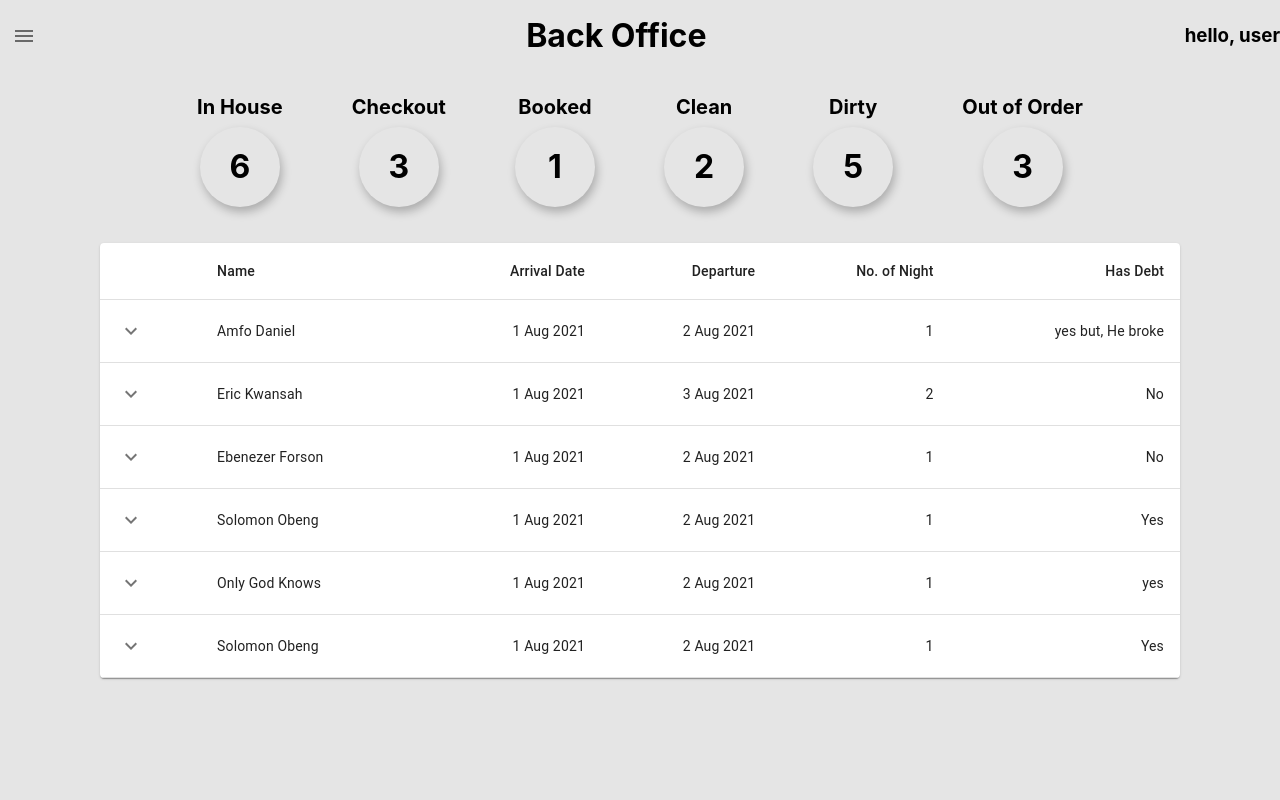
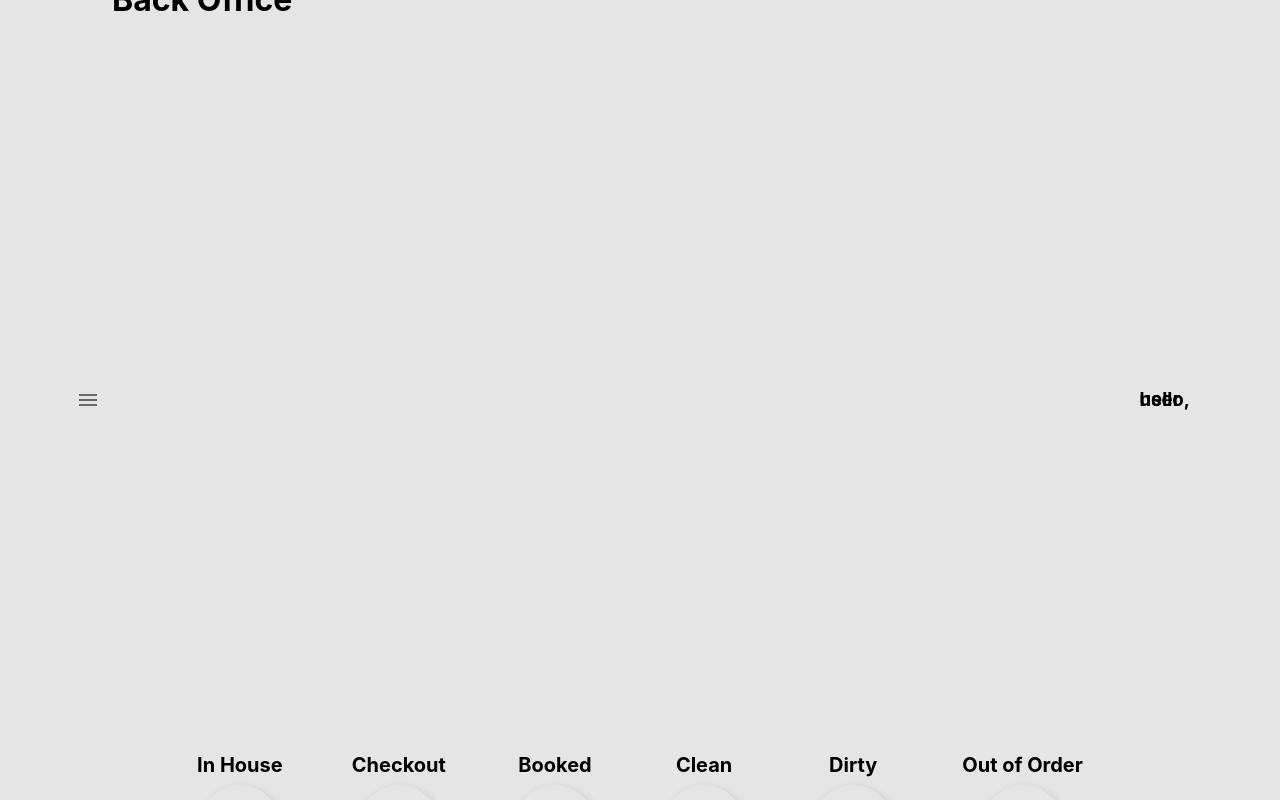
Before and after one commit to griffin919/hotel-pms, a React (Create React App) app: page /BackOffice in a window 1280 px wide. Built offline with nearby package versions, Linux system fonts and the light colour scheme.

Commit message:
buggy commit

```diff
--- a/src/App.css
+++ b/src/App.css
@@ -41,9 +41,11 @@
   grid-row: 1/2;
   grid-column: 1/3;
   display: flex;
-  justify-content: space-between;
+  justify-content: center;
   align-items: center;
+
 }
+
 
 .item2{
   grid-column: 1/3;
@@ -53,8 +55,6 @@
   display: flex;
   justify-content: space-evenly;
   align-items: center;
-
-
 }
 
 .item3{
@@ -63,37 +63,6 @@
   /* background-color: #fff; */
   padding-left: 100px;
   padding-right: 100px;
-}
-
-.header-wrapper{
-  position: absolute;
-  display: flex;
-  justify-content: space-between;
-  align-items: center;
-  height: 10vh;
-  width: 100vw;
-}
-
-
-.main-wrapper{
-  position: absolute;
-  width: 75vw;
-  height: 75vh;
-  bottom: 5vh;
-  left: 20vw;
-  display: grid;
-  grid-template-rows: 15% 85%;
-  grid-template-columns: 50% 50%;
-  grid-gap: 50px;
-}
-
-.overviewSummaryContainer{
-  grid-column: 1/ span 2;
-  grid-row: 1/ span 1;
-  display: flex;
-  justify-content: space-evenly;
-  align-items: center;
-  flex-wrap: wrap;
 }
 
 .elipse-container{
@@ -124,33 +93,3 @@
   text-align: center;
 
 }
-
-/* ELIPSE COLORING */
-
-.elipseTotal{
-  background-color: var(--totalRooms);
-}
-
-.elipseIn{
-  background-color:var(--totalIn);
-}
-
-.elipseArr{
-  background-color: var(--arrivals);
-}
-
-.elipseDep{
-  background-color: var(--departures);
-}
-
-.elipseClean{
-  background-color: var(--clean);
-}
-
-.elipseDirty{
-  background-color: var(--dirty);
-}
-
-.elipseOut{
-  background-color: var(--Out);
-}
--- a/src/App.js
+++ b/src/App.js
@@ -2,13 +2,13 @@ import './App.css';
 import React from 'react'
 import Header from './components/Header'
 import { BrowserRouter as Router, Switch, Route } from 'react-router-dom';
-import Overview from './components/pages/Overview';
-import BackOffice from './components/pages/BackOffice';
-import GuestMgt from './components/pages/GuestMgt';
-import POS from './components/pages/POS';
-import Revenue from './components/pages/Revenue';
-import RoomMgt from './components/pages/RoomMgt';
-import FrontOffice from './components/FrontOffice/FrontOffice';
+// import Overview from './components/pages/Overview';
+// import BackOffice from './components/pages/BackOffice';
+// import GuestMgt from './components/pages/GuestMgt';
+// import POS from './components/pages/POS';
+// import Revenue from './components/pages/Revenue';
+// import RoomMgt from './components/pages/RoomMgt';
+// import FrontOffice from './components/FrontOffice/FrontOffice';
 import NavDrawer from './components/NavDrawer'
 import StatusCircle from './components/StatusCircle'
 
@@ -17,30 +17,10 @@ import InHouseTable from './components/InHouseTable';
 const App = () => {
   return (
       <Router>
-
         <div className="container">
-
-
-        <div className="grid-item item1">
-          <Header />
-
-
-          <NavDrawer/>
-
-            <Switch>
-              <Route exact path='/' render={props=> <Overview {...props}/>}/>
-              <Route exact path='/GuestMgt' render={props=> <GuestMgt {...props}/>}/>
-              <Route exact path='/BackOffice'  render={props=> <BackOffice {...props}/>}/>
-              <Route exact path='/POS'  render={props=> <POS {...props}/>}/>
-              <Route exact path='/Revenue'  render={props=> <Revenue {...props}/>}/>
-              <Route exact path='/RoomMgt'  render={props=> <RoomMgt {...props}/>}/>
-              <Route exact path='/FrontOffice'  render={props=> <FrontOffice {...props}/>}/>
-            </Switch>
-
-            <h3>hello, user</h3>
-
-
-        </div>
+          <div className="grid-item item1">
+                <Header />
+          </div>
 
         <div className="grid-item item2" >
            <StatusCircle statusCounter={6} statusLabel={'In House'}/>
--- a/src/components/FrontOffice/FrontOffice.css
+++ /dev/null
@@ -1,11 +0,0 @@
-*{
-    margin: 0;
-    padding: 0;
-    box-sizing: border-box;
-}
-
-.container{
-    width: 100vw;
-    height: 100vh;
-    background-color: yellow;
-}
--- a/src/components/FrontOffice/FrontOffice.js
+++ /dev/null
@@ -1,13 +0,0 @@
-import React from 'react'
-import './FrontOffice'
-import '../../App.css'
-
-const FrontOffice = () => {
-    return (
-        <div className="container">
-            <h1>Front Office</h1>
-        </div>
-    )
-}
-
-export default FrontOffice
--- a/src/components/Header.js
+++ b/src/components/Header.js
@@ -1,12 +1,31 @@
 import HeaderTitle from "./HeaderTitle"
 import React from 'react'
+import '../components/header.css';
+import { BrowserRouter as Router, Switch, Route } from 'react-router-dom';
+import Overview from './pages/Overview';
+import BackOffice from './pages/BackOffice';
+import GuestMgt from './pages/Guests/GuestMgt';
+import POS from './pages/POS';
+import Revenue from './pages/Revenue';
+import RoomMgt from './pages/RoomMgt';
+import FrontOffice from './pages/FrontOffice/FrontOffice';
+import NavDrawer from './NavDrawer'
 
 const Header = () => {
     return (
         <header className='header-wrapper'>
+            <NavDrawer/>
+            <Switch>
+              <Route exact path='/' render={props=> <Overview {...props}/>}/>
+              <Route exact path='/GuestMgt' render={props=> <GuestMgt {...props}/>}/>
+              <Route exact path='/BackOffice'  render={props=> <BackOffice {...props}/>}/>
+              <Route exact path='/POS'  render={props=> <POS {...props}/>}/>
+              <Route exact path='/Revenue'  render={props=> <Revenue {...props}/>}/>
+              <Route exact path='/RoomMgt'  render={props=> <RoomMgt {...props}/>}/>
+              <Route exact path='/FrontOffice'  render={props=> <FrontOffice {...props}/>}/>
+            </Switch>
 
-            <HeaderTitle title={''}/>
-
+            <h3>hello, user</h3>
 
         </header>
     )
--- /dev/null
+++ b/src/components/header.css
@@ -0,0 +1,15 @@
+*{
+    padding: 0;
+    margin: 0;
+    box-sizing: border-box;
+    font-family: -apple-system, BlinkMacSystemFont, 'Segoe UI', Roboto, Oxygen, Ubuntu, Cantarell, 'Open Sans', 'Helvetica Neue', sans-serif;
+    line-height: 0;
+  }
+
+
+.header-wrapper{
+    display: flex;
+    justify-content: space-between;
+    align-items: center;
+    width: 90vw;
+  }
--- a/src/components/pages/BackOffice.js
+++ b/src/components/pages/BackOffice.js
@@ -1,9 +1,11 @@
 import React from 'react'
+import './backoffice.css'
 
 const BackOffice = () => {
     return (
-        <div>
+        <div className="BOcontainer">
             <h1>Back Office</h1>
+
         </div>
     )
 }
--- /dev/null
+++ b/src/components/pages/FrontOffice/FrontOffice.css
@@ -0,0 +1,16 @@
+*{
+    margin: 0;
+    padding: 0;
+    box-sizing: border-box;
+}
+
+    .FOcontainer{
+        /* height: 100vh;
+        width: 100vw; */
+        background-color: var(rgb(163, 148, 148));
+        overflow: hidden;
+        display: grid;
+        grid-template-columns: repeat(2, 1fr);
+        grid-template-rows: repeat(10, 1fr);
+        grid-gap: 10px;
+      }
--- /dev/null
+++ b/src/components/pages/FrontOffice/FrontOffice.js
@@ -0,0 +1,24 @@
+import React from 'react'
+import './FrontOffice.css'
+import Header from '../../Header';
+
+const FrontOffice = () => {
+    return (
+        <div className="FOcontainer">
+           <div className="FOgrid-item item1">
+
+          </div>
+
+        <div className="FOgrid-item FOitem2" >
+
+        </div>
+
+        <div className="FOgrid-item FOitem3">
+
+        </div>
+
+        </div>
+    )
+}
+
+export default FrontOffice
--- /dev/null
+++ b/src/components/pages/backoffice.css
@@ -0,0 +1,17 @@
+*{
+    margin: 0;
+    padding: 0;
+    box-sizing: border-box;
+}
+
+
+.BOcontainer{
+    height: 100vh;
+    width: 100vw;
+    background-color: var(red);
+    overflow: hidden;
+    display: grid;
+    grid-template-columns: repeat(2, 1fr);
+    grid-template-rows: repeat(10, 1fr);
+    grid-gap: 10px;
+  }
```
Also changed, not shown: src/components/pages/Guests/GuestMgt.js (renamed from src/components/pages/GuestMgt.js), src/components/pages/Guests/guests.css (added).
